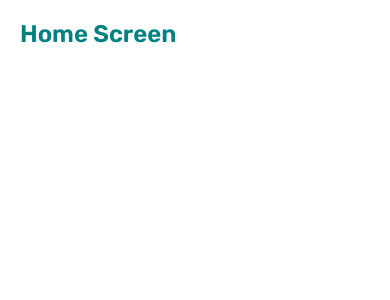
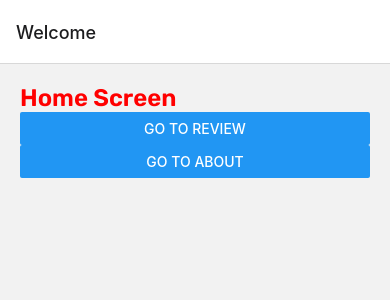
Before and after one commit to Paul2071/reviewapp, a React Native app: screen /Home in a window 390 px wide. Shown: the top 300 px of the page. Built offline with nearby package versions, Linux system fonts and the light colour scheme.

Commit message:
Added buttons to go to different pages using react navigate. Create a stack in app, have a button with anon func pointing to the screen you want to go to

```diff
--- a/App.js
+++ b/App.js
@@ -1,9 +1,14 @@
-import React, { useState, useEffect } from "react";
+import * as React from 'react';
+import { NavigationContainer } from '@react-navigation/native';
+import { createNativeStackNavigator } from "@react-navigation/native-stack";
 import { StyleSheet, Text, View } from "react-native";
 import { useFonts } from 'expo-font';
 import Home from "./pages/home";
 import ReviewDetails from "./pages/reviewDetails";
+import About from './pages/about';
 import Loading from "./pages/loading";
+
+const Stack = createNativeStackNavigator();
 
 export default function App() {
   const [loaded] = useFonts({
@@ -14,7 +19,27 @@ export default function App() {
   if (!loaded) {
     return <Loading/>;
   } else {
-    return <Home /> ;
+    return (
+     <NavigationContainer>
+      <Stack.Navigator>
+        <Stack.Screen
+          name="Home"
+          component={Home}
+          options={{title: "Welcome"}}
+        />
+        <Stack.Screen
+          name="Review"
+          component={ReviewDetails}
+          options={{title: "Review Screen"}}
+        />
+        <Stack.Screen
+          name="About"
+          component={About}
+          options={{title: "About"}}
+        />
+      </Stack.Navigator>
+     </NavigationContainer>
+      )  ;
   }
 }
 
--- a/globalstyles/global.js
+++ b/globalstyles/global.js
@@ -8,7 +8,7 @@ export const  globalStyles = StyleSheet.create({
     titletext: {
         fontFamily: 'rubiksemibold',
         fontSize: 24,
-        color: 'teal'
+        color: 'red'
     },
     paragraphText: {
         marginVertical: 8,
--- a/package.json
+++ b/package.json
@@ -10,13 +10,15 @@
   },
   "dependencies": {
     "@react-navigation/native": "^6.1.1",
+    "@react-navigation/native-stack": "^6.9.7",
     "expo": "~47.0.9",
     "expo-font": "~11.0.1",
     "expo-status-bar": "~1.4.2",
     "react": "18.1.0",
     "react-native": "0.70.5",
     "react-native-safe-area-context": "4.4.1",
-    "react-native-screens": "~3.18.0"
+    "react-native-screens": "~3.18.0",
+    "react-navigation-stack": "^2.10.4"
   },
   "devDependencies": {
     "@babel/core": "^7.12.9"
--- a/pages/home.js
+++ b/pages/home.js
@@ -1,10 +1,18 @@
-import { StyleSheet, View, Text } from "react-native";
+import { StyleSheet, View, Text, Button } from "react-native";
 import { globalStyles } from "../globalstyles/global";
 
-export default function Home () {
+export default function Home ( {navigation}) {
     return (
         <View style={globalStyles.maincontainer}>
             <Text style={globalStyles.titletext}>Home Screen</Text>
+            <Button
+            title="Go to Review"
+            onPress={() => navigation.navigate("Review")}
+      />
+            <Button
+            title="Go to About"
+            onPress={() => navigation.navigate("About")}
+      />
         </View>
     )
 }
--- a/pages/reviewDetails.js
+++ b/pages/reviewDetails.js
@@ -1,10 +1,14 @@
-import { StyleSheet, View, Text } from "react-native";
+import { StyleSheet, View, Text, Button } from "react-native";
 import { globalStyles } from "../globalstyles/global";
 
-export default function ReviewDetails ( ) {
+export default function ReviewDetails ({navigation} ) {
     return (
         <View style={globalStyles.maincontainer}>
             <Text style={globalStyles.titletext}>Review Details Screen</Text>
+            <Button
+            title="Go to Home"
+            onPress={() => navigation.navigate("Home")}
+      />
         </View>
     )
 }
```
Also changed, not shown: 1 other file (tests, documents, lock files or other folders).
